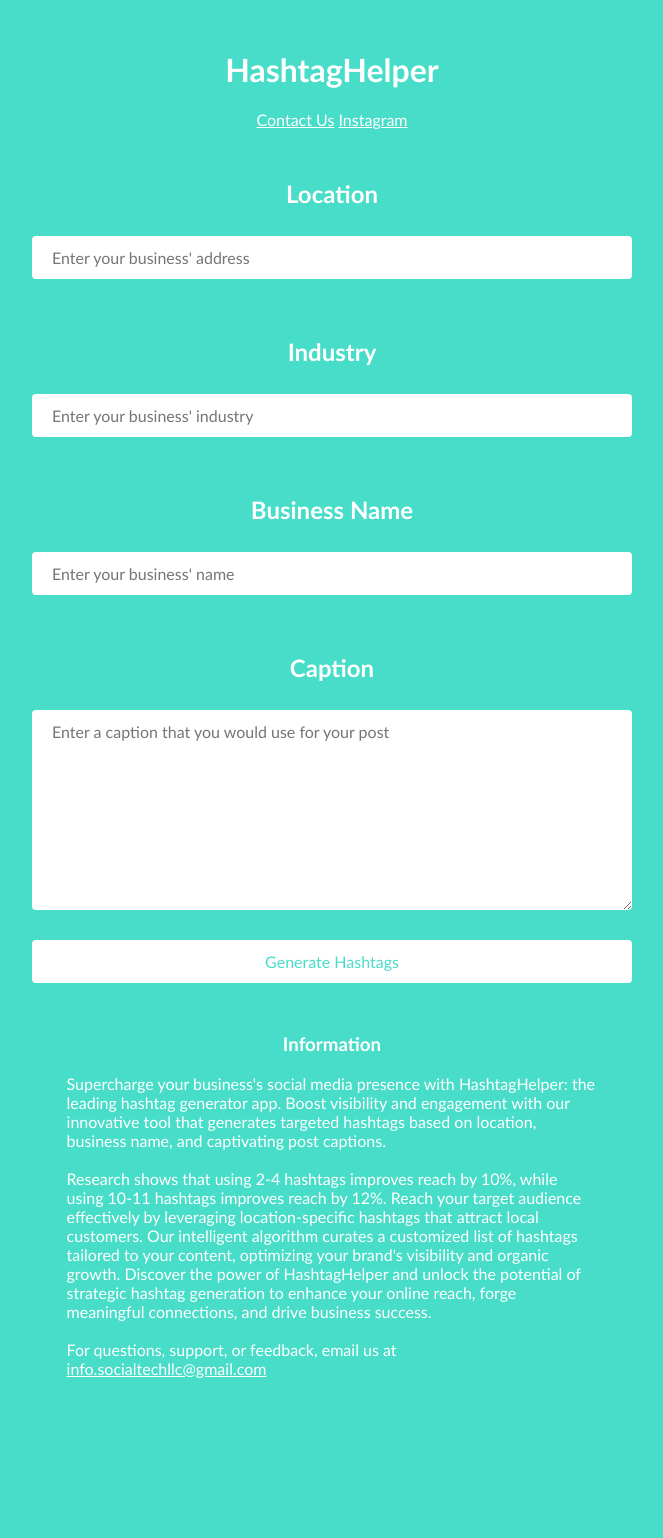
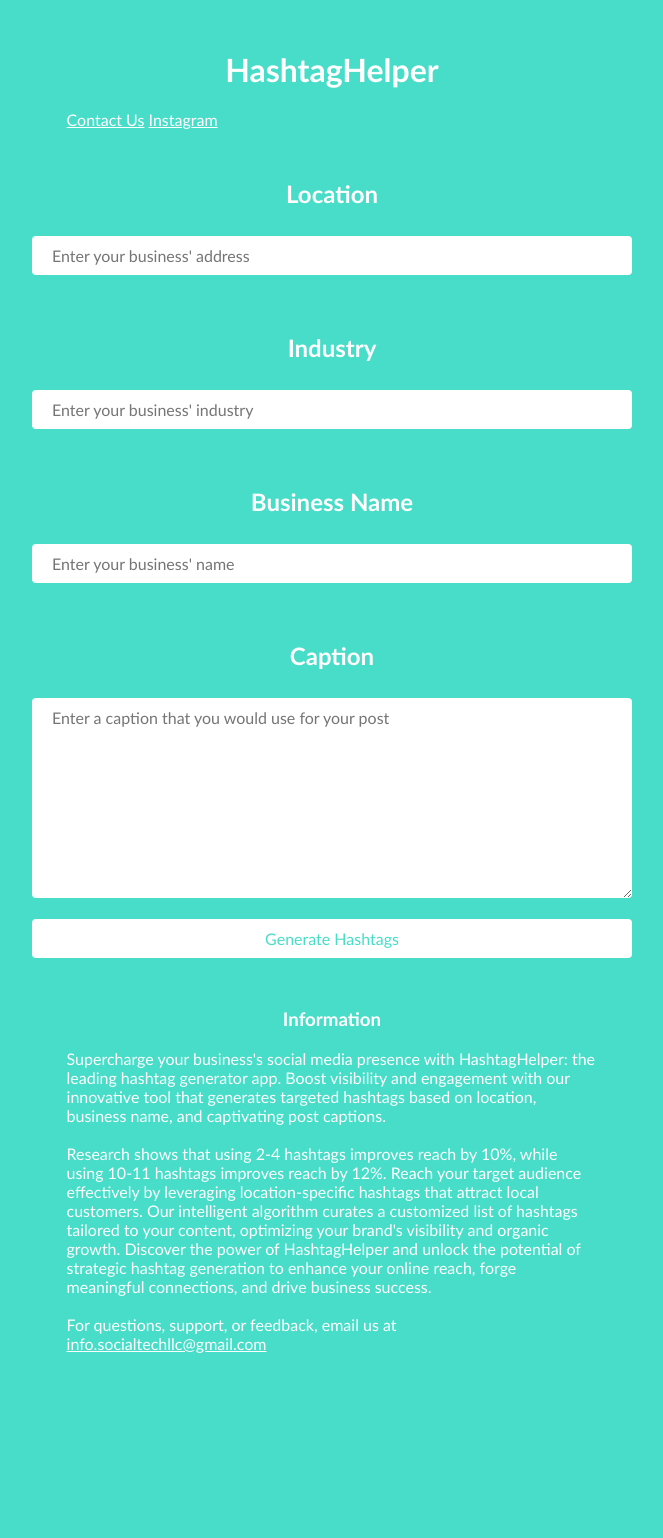
Before and after one commit to Pattles/HashtagHelper, a Python web app: template templates/index.html in a window 1280 px wide. Shown: the whole page, without its empty margins (308-971 px from the left). After the commit the page ends 1353 px from the top, so only its background shows below. Run offline with Jinja, Linux system fonts and the light colour scheme; the template is opened without the code that fills it, so the values that code supplies are empty; some libraries are stand-ins or nearby versions.

Commit message:
implemented better practices, recoded it all

```diff
--- a/templates/index.html
+++ b/templates/index.html
@@ -14,12 +14,12 @@
         <meta name="description" content="Discover the power of HashtagHelper, the ultimate app for businesses to generate targeted hashtags effortlessly! With HashtagHelper, you can supercharge your social media presence by harnessing the combination of location, business name, and captivating post captions.">
         <title>HashtagHelper</title>
         <link rel="icon" type="image/x-icon" href="static/images/favicon.png">
-        <link rel="stylesheet" href="static/style.css">
-        <link rel="stylesheet" href="static/hyperlinks.css">
-        <link rel="stylesheet" href="static/popup.css">
+        <link rel="stylesheet" href="static/styles/style.css">
+        <link rel="stylesheet" href="static/styles/dropdown.css">
+        <link rel="stylesheet" href="static/styles/form.css">
+        <link rel="stylesheet" href="static/styles/hyperlinks.css">
+        <link rel="stylesheet" href="static/styles/popup.css">
         <script src="static/popup.js"></script>
-        <!-- <script src="static/dropdown.js"></script> -->
-        <!-- Have the dropdown code be in dropdown.js, not in the HTML itself, for better readability later. -->
         <script src="https://maps.googleapis.com/maps/api/js?key=AIzaSyA3BVGehNIwyoFXC_mYgrOnntTbtMuzp20&libraries=places"></script>
         <script>
             function initAutocomplete() {
@@ -37,51 +37,50 @@
             var autocomplete = new google.maps.places.Autocomplete(input, options);
         </script>
     </head>
-<body onload="initAutocomplete()">
+<body>
+    <div class="primary-container" onload="initAutocomplete()">
         <h1>HashtagHelper</h1>
-    <p class="our_links">
-        <a href="mailto:info.socialtechllc@gmail.com?subject=HashtagHelper" target="_blank">Contact Us</a>
-        <a href="https://www.instagram.com/hashtaghelperofficial/" target="_blank">Instagram</a>
+        <p>
+            <a href="mailto:info.socialtechllc@gmail.com" target="_blank">Contact Us</a>
+            <a href="https://instagram.com/hashtaghelperofficial" target="_blank">Instagram</a>
         </p>
-    <div class="center">
+        <div class="container">
             <form action="/submit" method="POST" class="form">
+                <div class="form-group">
                     <h2>Location</h2>
-            <label for="location">Location</label>
                     <input type="text" id="location" name="location" placeholder="Enter your business' address">
-            <div class="input-group">
-                <div class="input-group-item">
+                </div>
+                <div class="form-group">
                     <h2>Industry</h2>
-                    <label for="industry" >Industry</label>
                     <input type="text" id="industry" name="industry" placeholder="Enter your business' industry" required>
+                    <div id="dropdown"></div>
                 </div>
+                <div class="form-group">
+                    <h2>Business Name</h2>
+                    <input type="text" id="business-name" name="business-name" placeholder="Enter your business' name">
                 </div>
-            <h2>Business Name</h2>
-            <label for="business-name">Business Name</label>
-            <input type="text" id="business-name" name="business-name" placeholder="Enter your business' name">
+                <div class="form-group">
                     <h2>Caption</h2>
-            <label for="caption">Caption</label>
                     <textarea id="caption" name="caption" placeholder="Enter a caption that you would use for your post"></textarea>
-            <br><br>
-
+                </div>
                 <input type="submit" value="Generate Hashtags">
             </form>
         </div>
-    <div>
+        <div class="container">
             <h3>Information</h3>
             <p>
-            Supercharge your business's social media presence with HashtagHelper: the leading hashtag generator app. Boost visibility and engagement with our innovative tool that generates targeted hashtags based on location, business name, and captivating post captions.<br><br>
-            Research shows that using 2-4 hashtags improves reach by 10%, while using 10-11 hashtags improves reach by 12%. Reach your target audience effectively by leveraging location-specific hashtags that attract local customers. Our intelligent algorithm curates a customized list of hashtags tailored to your content, optimizing your brand's visibility and organic growth. Discover the power of HashtagHelper and unlock the potential of strategic hashtag generation to enhance your online reach, forge meaningful connections, and drive business success. <br><br>
+                Supercharge your business's social media presence with HashtagHelper: the leading hashtag generator app. Boost visibility and engagement with our innovative tool that generates targeted hashtags based on location, business name, and captivating post captions.
+                <br><br>
+                Research shows that using 2-4 hashtags improves reach by 10%, while using 10-11 hashtags improves reach by 12%. Reach your target audience effectively by leveraging location-specific hashtags that attract local customers. Our intelligent algorithm curates a customized list of hashtags tailored to your content, optimizing your brand's visibility and organic growth. Discover the power of HashtagHelper and unlock the potential of strategic hashtag generation to enhance your online reach, forge meaningful connections, and drive business success.
+                <br><br>
                 For questions, support, or feedback, email us at <a href="mailto:info.socialtechllc@gmail.com?subject=HashtagHelper" target="_blank">info.socialtechllc@gmail.com</a>
-            <br><br><br>
             </p>
         </div>
-    <br><br><br><br><br><br>
+    </div>
     <div id="popup">
         <span class="close-btn">x</span>
-        <div class="hashtags-box"></div>
         <button class="copy-button">Copy Hashtags</button>
     </div>
-    <div id="dropdown"></div>
     <script>
         let inp = document.getElementById("industry");
 
```
Lines whose indentation alone changed are shown as unchanged.
